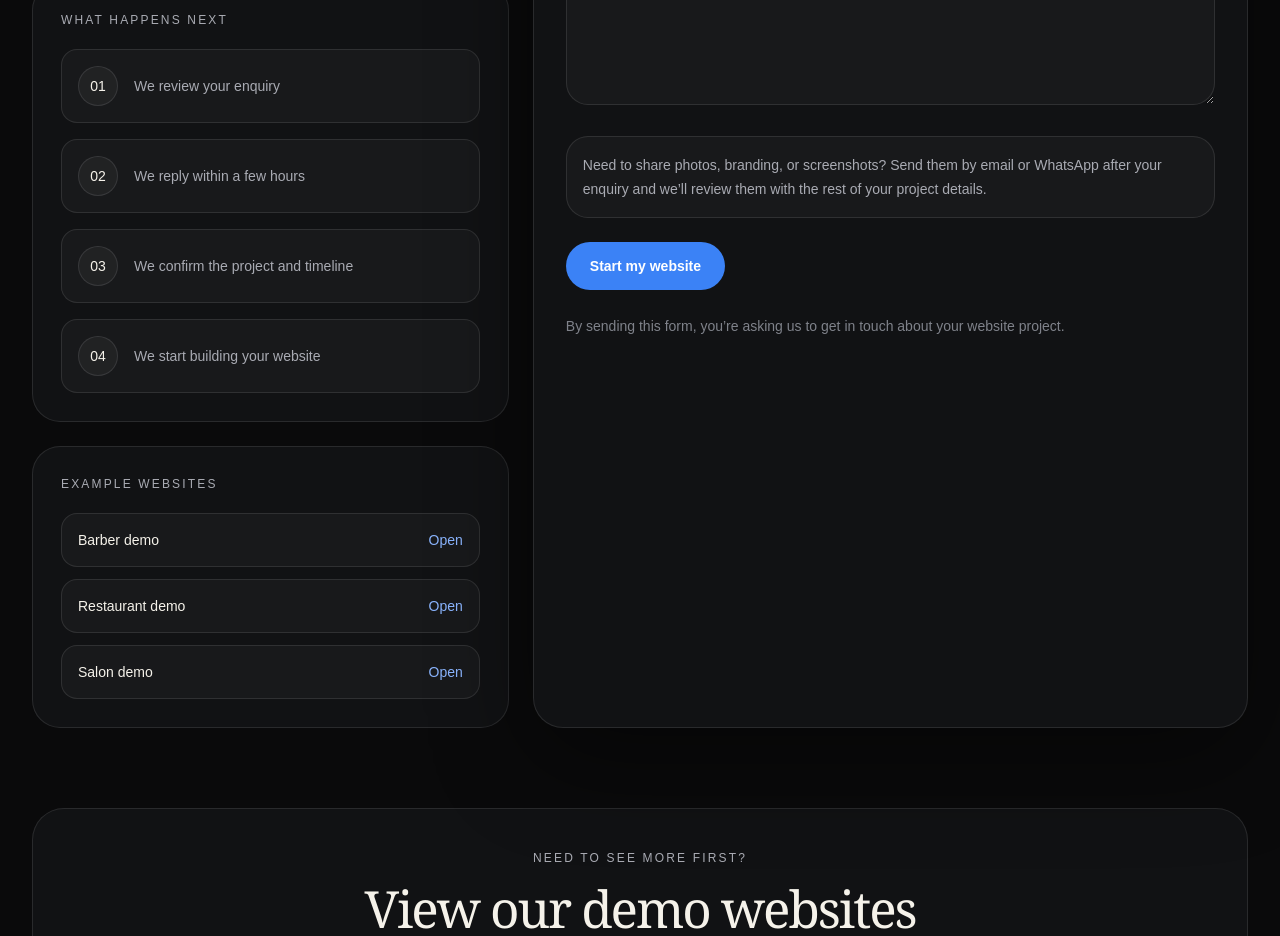
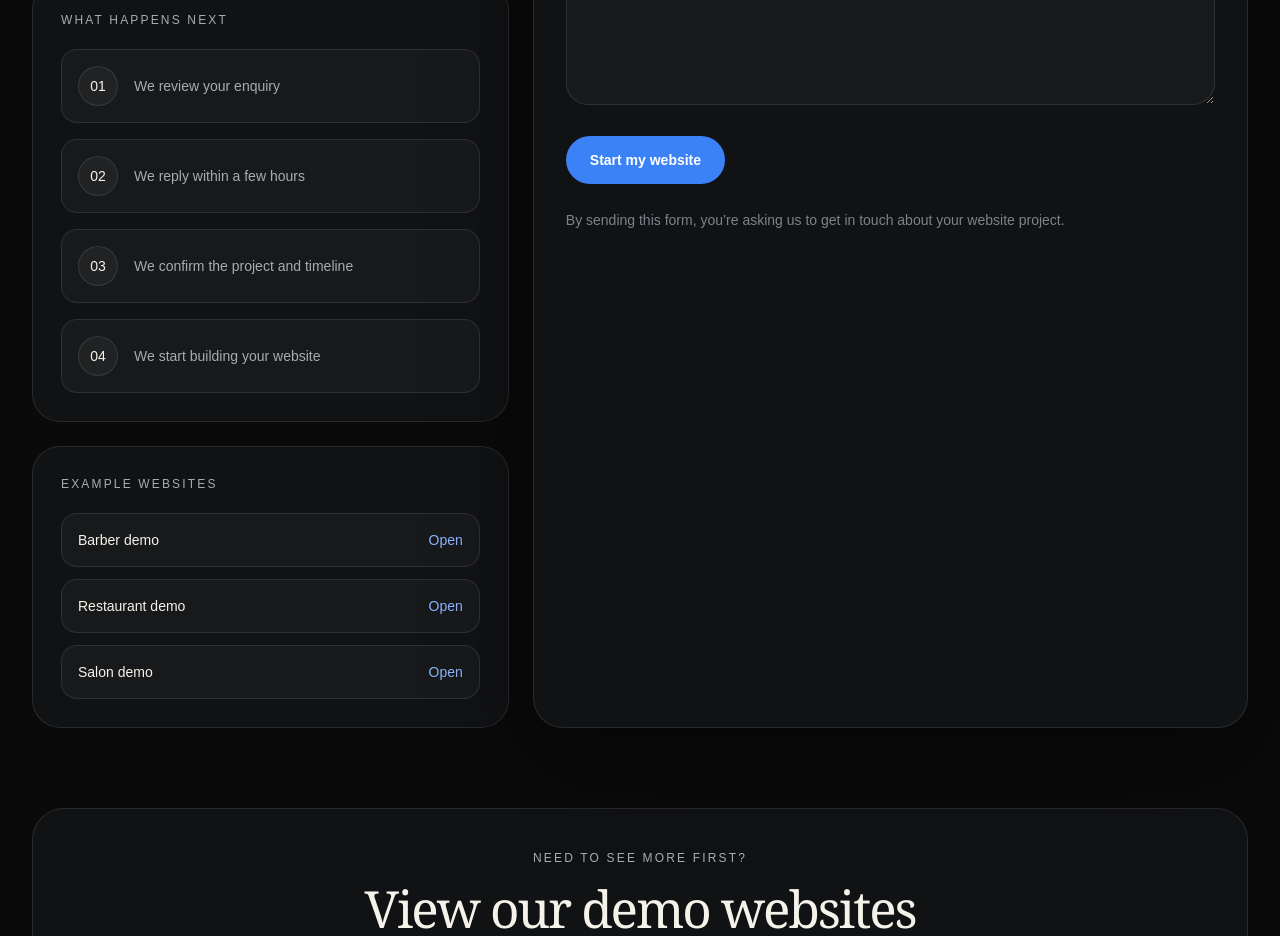
Before and after one commit to cleanwebsitesuk/cleanwebsites, a Next.js app: page /start in a window 1280 px wide. Shown: the part 980-1916 px from the top of the page. Built offline with nearby package versions, Linux system fonts and the light colour scheme.

Commit message:
Update page.tsx

```diff
--- a/app/start/page.tsx
+++ b/app/start/page.tsx
@@ -332,14 +332,6 @@ export default function StartPage() {
                 />
               </div>
 
-              <div className="rounded-[22px] border border-white/10 bg-white/[0.03] px-4 py-4">
-                <p className="text-sm leading-6 text-[#A9ABB3]">
-                  Need to share photos, branding, or screenshots? Send them by
-                  email or WhatsApp after your enquiry and we’ll review them
-                  with the rest of your project details.
-                </p>
-              </div>
-
               <button
                 type="submit"
                 disabled={isSubmitting}
```
